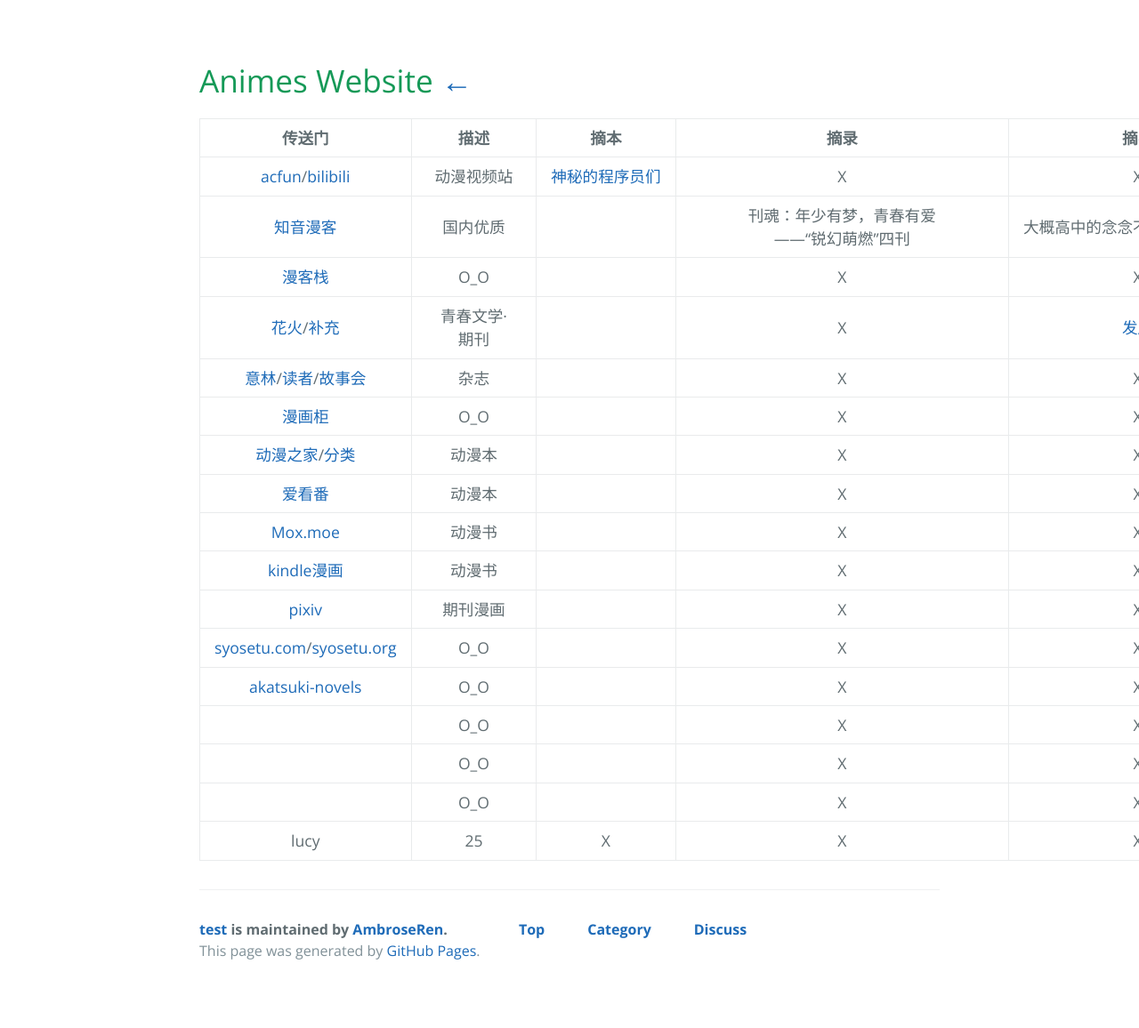
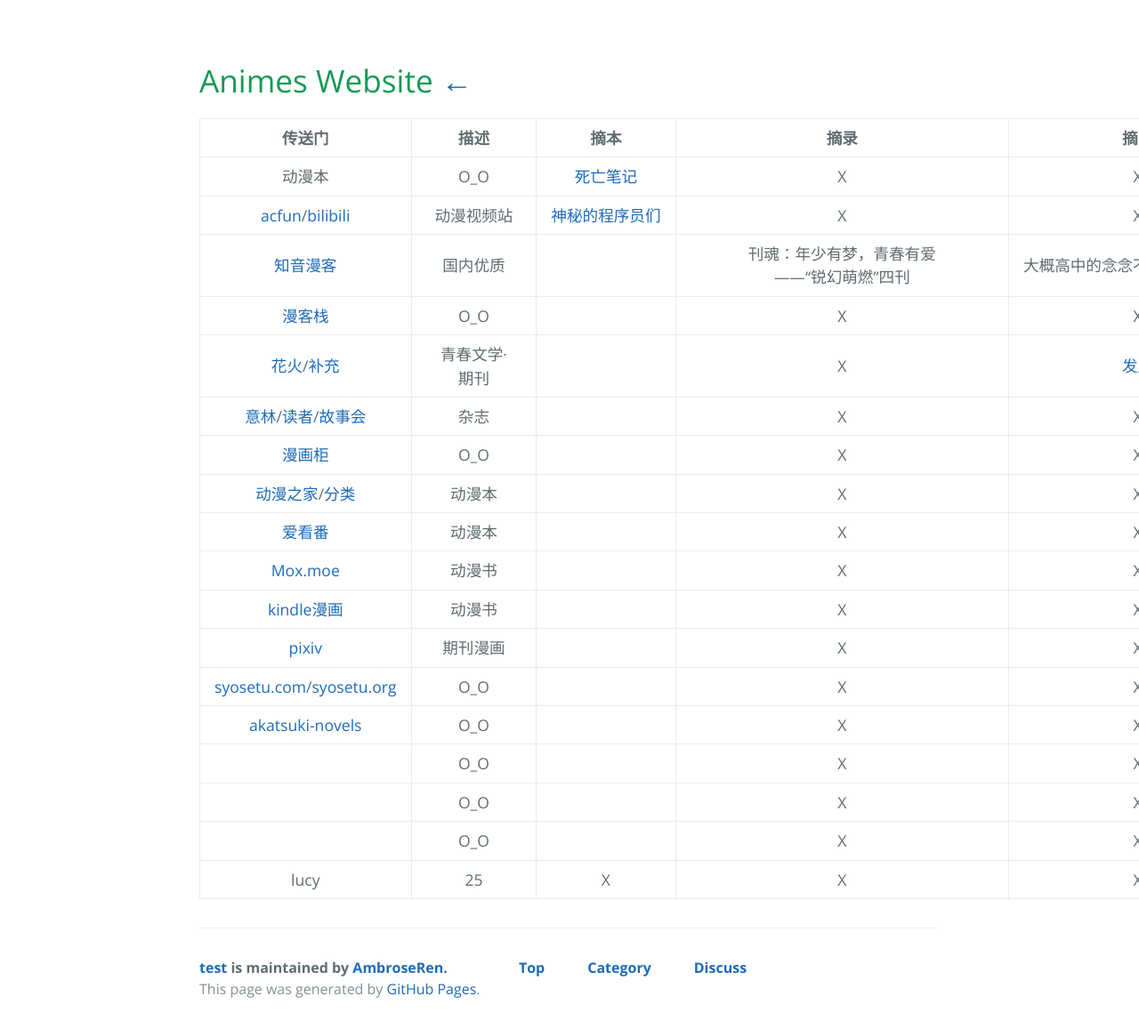
Before and after one commit to AmbroseRen/test, a Jekyll site: the page built from Art/Animes/index.md, in a window 1280 px wide. Shown: the whole page at 89% size. Built offline with Jekyll 4.4.1, drawn with Linux system fonts in a browser that asks for light colours; our own code applies the rules of GitHub Pages for plain Markdown files; the repository's description, which GitHub fills in, is left out; before the commit the page ends 1113 px from its top, so only the background shows below that.

Commit message:
Update index.md

```diff
--- a/Art/Animes/index.md
+++ b/Art/Animes/index.md
@@ -6,6 +6,7 @@
 
 | 传送门 | 描述 | 摘本 | 摘录 | 摘引 |
 |:---:|:---:|:---:|:---:|:---:|
+| 动漫本 | O_O | [死亡笔记](https://manhua.fffdm.com/11/) | X | X |
 | [acfun](https://www.acfun.cn/)/[bilibili](https://www.bilibili.com) | 动漫视频站 | [神秘的程序员们](https://code2048.com/series/betacat/) | X | X |
 | [知音漫客](https://m.zymk.cn/) | 国内优质 | []() | 刊魂：年少有梦，青春有爱——“锐幻萌燃”四刊 | 大概高中的念念不忘-2010年节点 |
 | [漫客栈](https://www.mkzhan.com) | O_O | []() | X | X |
```
